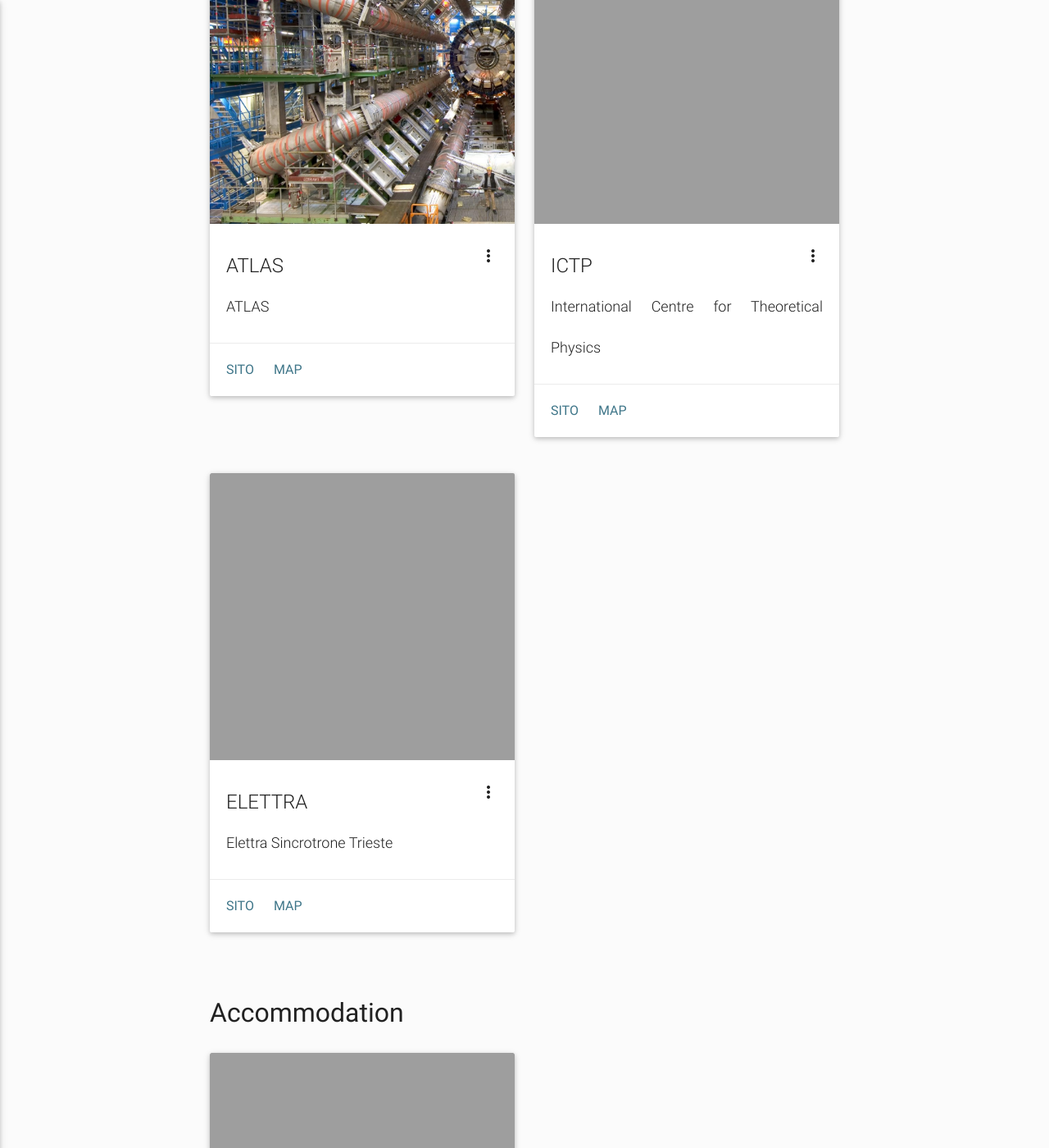
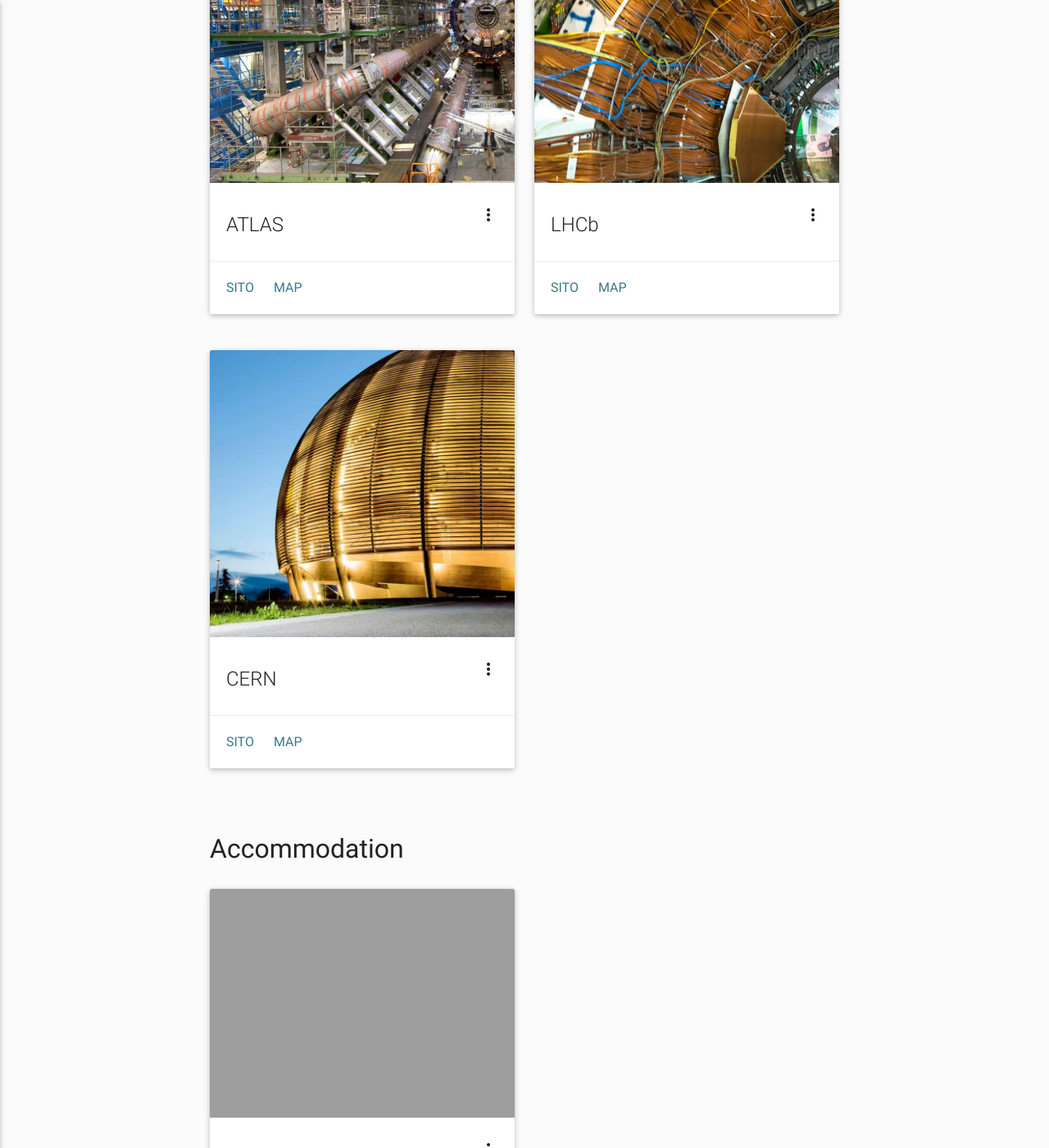
Before and after one commit to ai-sf/ring18, a Jekyll site: the page built from facilities.html, in a window 1280 px wide and 1400 px high, scrolled down 961 px. Shown: the whole window at 82% size. Built offline with Jekyll 4.4.1, drawn with Linux system fonts in a browser that asks for light colours; nearby versions of some CDN libraries; some of the changed lines change nothing that is shown.

Commit message:
Update facilities.yml

```diff
--- a/_data/facilities.yml
+++ b/_data/facilities.yml
@@ -11,33 +11,33 @@
   - img: img/isolde.jpg
     title: Isolde
     descr: ""
-    shortdes: "Isolde"
+    shortdes: ""
     site: http://isolde.web.cern.ch
     map: https://goo.gl/maps/73Jn78mG8YA2
 
   - img: img/cms.jpg
     title: CMS
-    descr: "CMS"
+    descr: ""
     site: https://cms.cern/detector
     map: https://goo.gl/maps/4YHjs2YCg2G2
 
   - img: img/atlas.jpg
     title: ATLAS
     descr: ""
-    shortdes: "ATLAS"
+    shortdes: ""
     site: https://atlas.cern
     map: https://goo.gl/maps/Y3z6xEriCYH2
 
-  - img: img/ictp.jpg
-    title: ICTP
-    descr: "For more than 50 years, the Abdus Salam International Centre for Theoretical Physics (ICTP) has been a driving force behind global efforts to advance scientific expertise in the developing world.<br>Founded in 1964 by the late Nobel Laureate Abdus Salam, ICTP seeks to accomplish its mandate by providing scientists from developing countries with the continuing education and skills that they need to enjoy long and productive careers. ICTP has been a major force in stemming the scientific brain drain from the developing world.<br>ICTP alumni serve as professors at major universities, chairpersons of academic departments, directors of research centres and ministers of science and technology in nations throughout the developing world. Many of them have been recognized in their own countries and internationally for their contributions to science and science policy. The impact of ICTP extends well beyond the Centre's facilities to virtually every corner of the Earth."
-    shortdes: "International Centre for Theoretical Physics"
-    site: https://www.ictp.it/
-    map: https://goo.gl/maps/Xp9GHvkXGaQ2
+  - img: img/lhcb.jpg
+    title: LHCb
+    descr: ""
+    shortdes: ""
+    site: http://lhcb.web.cern.ch/lhcb/
+    map: https://goo.gl/maps/ZSnA7yTDGNE2
 
-  - img: img/elettra.jpg
-    title: ELETTRA
-    descr: "Elettra Sincrotrone Trieste is a multidisciplinary international research center of excellence, specialized in generating high quality synchrotron and free-electron laser light and applying it in materials and life sciences.<br> The main assets of the research centre are two advanced light sources, the electron storage ring Elettra and the free-electron laser (FEL) FERMI, continuously (H24) operated supplying light of the selected colour and quality to more than 30 experimental stations. These facilities enable the international community of researchers from academy and industry to characterize structure and function of matter with sensitivity down to molecular and atomic levels, to pattern and nanofabricate new structures and devices, and to develop new processes."
-    shortdes: "Elettra Sincrotrone Trieste"
-    site: https://www.elettra.trieste.it/
-    map: https://goo.gl/maps/rervxEEqD742
+  - img: img/cern.jpg
+    title: CERN
+    descr: ""
+    shortdes: ""
+    site: https://home.cern
+    map: https://goo.gl/maps/HVTkbbT7mm32
```
